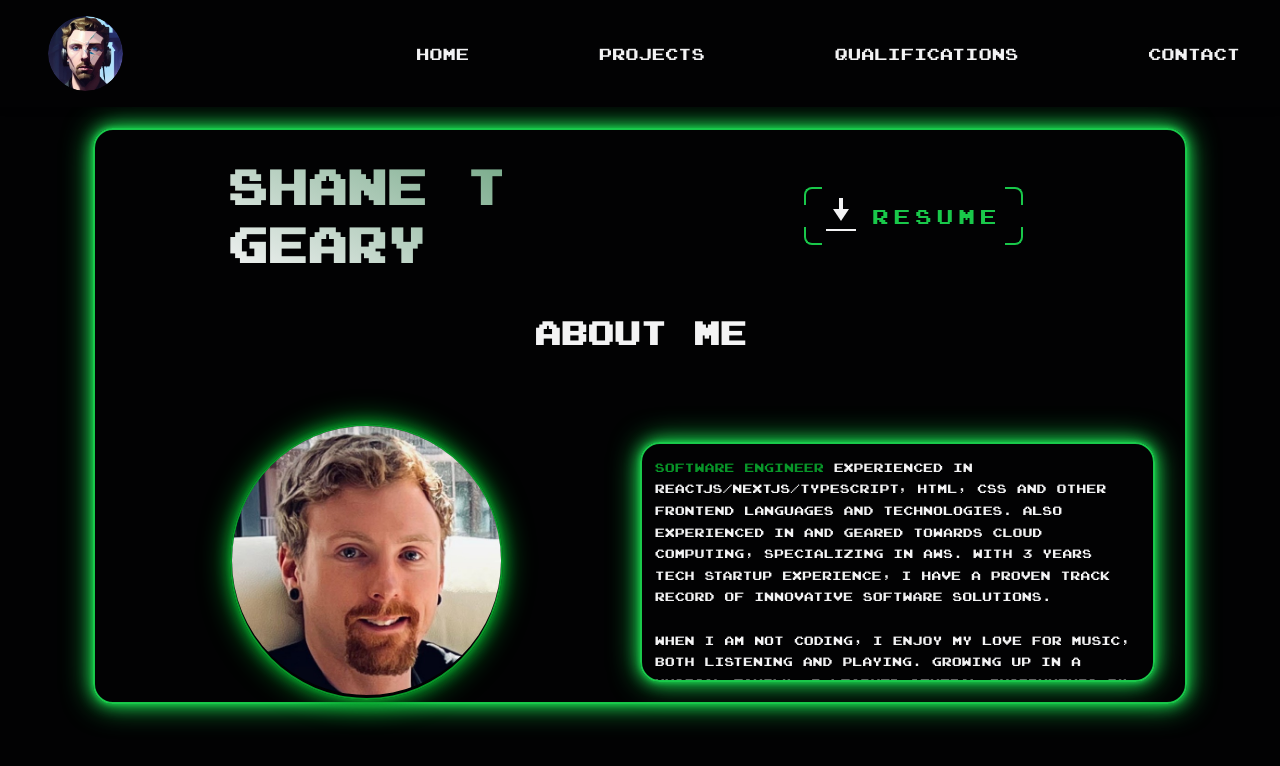
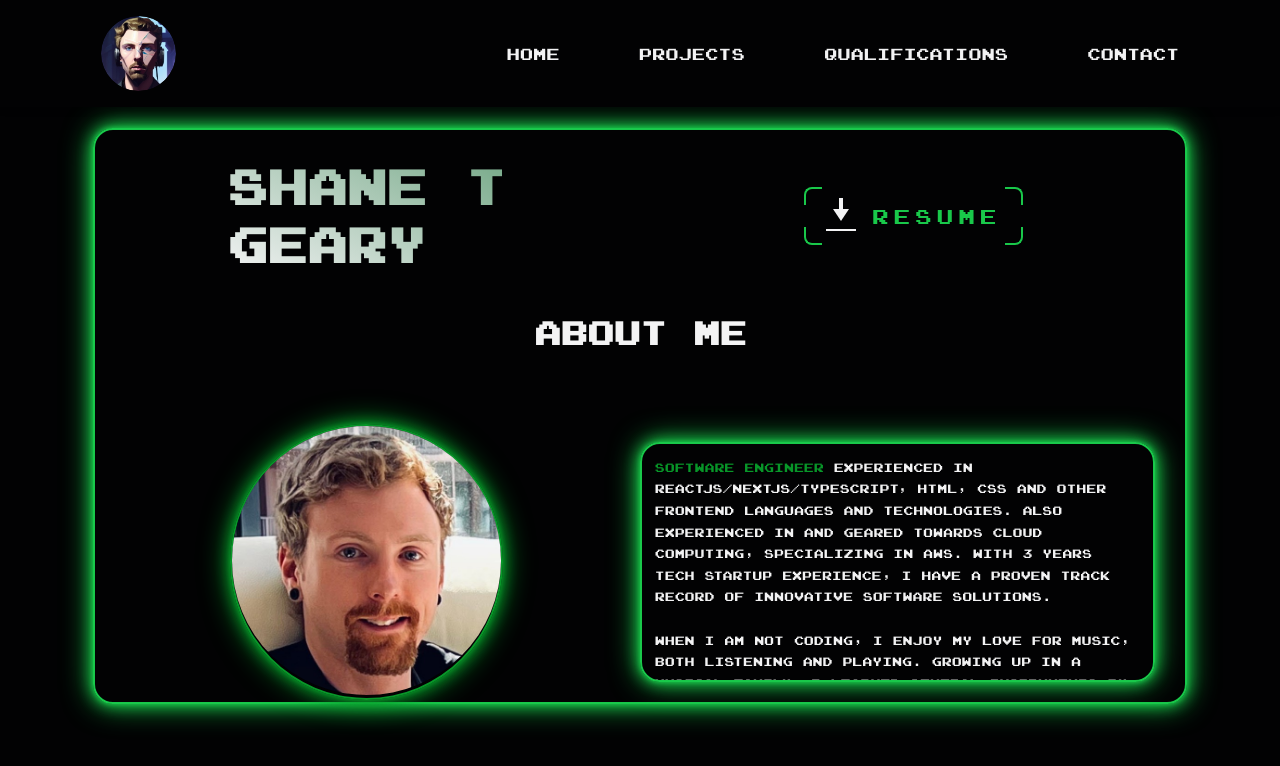
Before and after one commit to Shane-Geary/shane-geary-portfolio, a Next.js app: page / in a window 1280 px wide. Shown: the top 766 px of the page. Built offline with nearby package versions, Linux system fonts and the light colour scheme.

Commit message:
Touched up nav bar styles

```diff
--- a/src/components/loading-skeleton/loading-skeleton.module.scss
+++ b/src/components/loading-skeleton/loading-skeleton.module.scss
@@ -106,7 +106,7 @@
 	width: 50%;
 	display: flex;
 	flex-direction: column;
-	gap: 0.625rem;
+	gap: 0.825rem;
 	position: relative;
 	overflow: hidden;
 
--- a/src/components/nav-bar/nav-bar.jsx
+++ b/src/components/nav-bar/nav-bar.jsx
@@ -1,6 +1,5 @@
 'use client'
-import {useState, useEffect} from 'react'
-import {useRouter} from 'next/navigation'
+import {useState} from 'react'
 
 import Link from 'next/link'
 import Image from 'next/image'
@@ -11,7 +10,6 @@ import classNames from 'classnames'
 import logoSrc from '../../../public/gearz.JPG'
 
 export const NavBar = () => {
-	const router = useRouter()
 	const [isHamburgerOpen, setIsHamburgerOpen] = useState(false)
 
 	return (
@@ -20,9 +18,11 @@ export const NavBar = () => {
 				<div className={styles['logo']}>
 					<Image
 						src={logoSrc}
+						width={512}
+						height={512}
 						alt='Shane AI'
 						priority={true}
-						layout='fill'
+						layout='responsive'
 						objectFit='contain'
 						style={{borderRadius: '50%'}}
 					/>
--- a/src/components/nav-bar/nav-bar.module.scss
+++ b/src/components/nav-bar/nav-bar.module.scss
@@ -7,7 +7,7 @@
 	position: fixed;
 	top: 0;
 	left: 0;
-	z-index: 1000;
+	z-index: 9999;
 
 	@media (max-width: 480px) {
 		padding: 8px 16px;
@@ -20,7 +20,7 @@
 	align-items: center;
 	max-width: 1200px;
 	margin: 0 auto;
-	width: 100%;
+	width: 90%;
 }
 
 .hamburgerIcon {
@@ -68,11 +68,13 @@
 }
 
 .logo {
+	display: flex;
+	flex-grow: 0.5;
+	width: 10%;
+	max-width: 75px;
 	margin-right: auto;
 	margin-left: 0.5rem;
 	position: relative;
-	width: 75px;
-	height: 75px;
 	border-radius: 50%;
 	overflow: hidden;
 }
@@ -81,11 +83,13 @@
 	display: flex;
 	gap: 32px;
 	margin-left: auto;
-	flex-grow: 0.5;
+	margin-right: 0.5rem;
+	flex-grow: 0.3;
 	justify-content: space-between;
 
 	@media (max-width: 768px) {
-		gap: 16px;
+		gap: 12px;
+		flex-grow: 0.3;
 	}
 
 	@media (max-width: 480px) {
@@ -113,16 +117,16 @@
 .navLinks a {
 	color: var(--header-white);
 	text-decoration: none;
-	font-size: 16px;
+	font-size: 1rem;
 	position: relative;
 	transition: color 0.3s ease;
 
 	@media (max-width: 768px) {
-		font-size: 14px;
+		font-size: 0.65rem;
 	}
 
 	@media (max-width: 480px) {
-		font-size: 2rem;
+		font-size: 1rem;
 		border-radius: 20px;
 		border: 2px solid var(--light-green);
 		box-shadow: var(--neon-shadow-light-green);
@@ -164,13 +168,3 @@
 .navLinks a:hover {
 	color: var(--header-green);
 }
-
-// .navbar::after {
-// 	content: '';
-// 	position: absolute;
-// 	width: 100%;
-// 	height: 2px;
-// 	bottom: 0;
-// 	left: 0;
-// 	background-color: var(--header-green);
-// }
```
